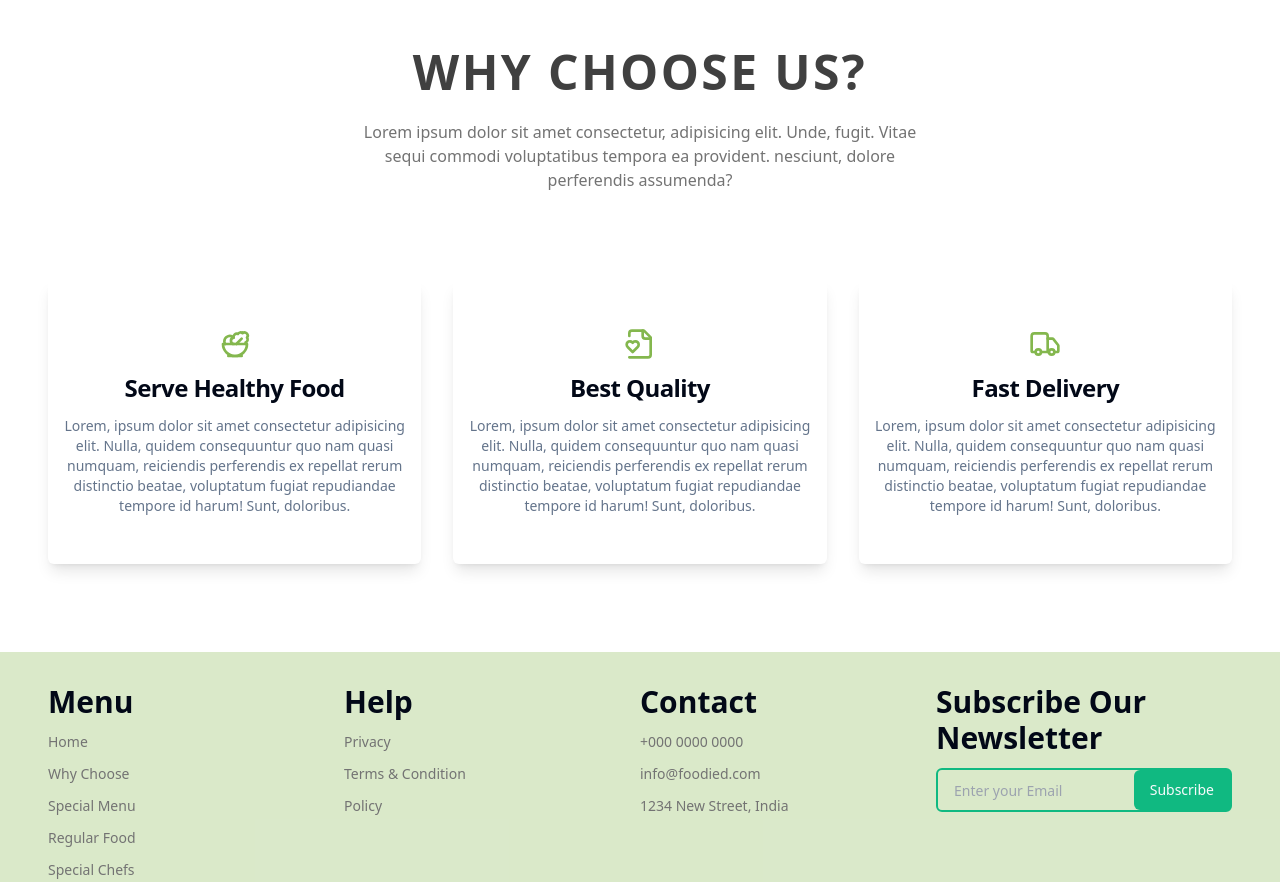
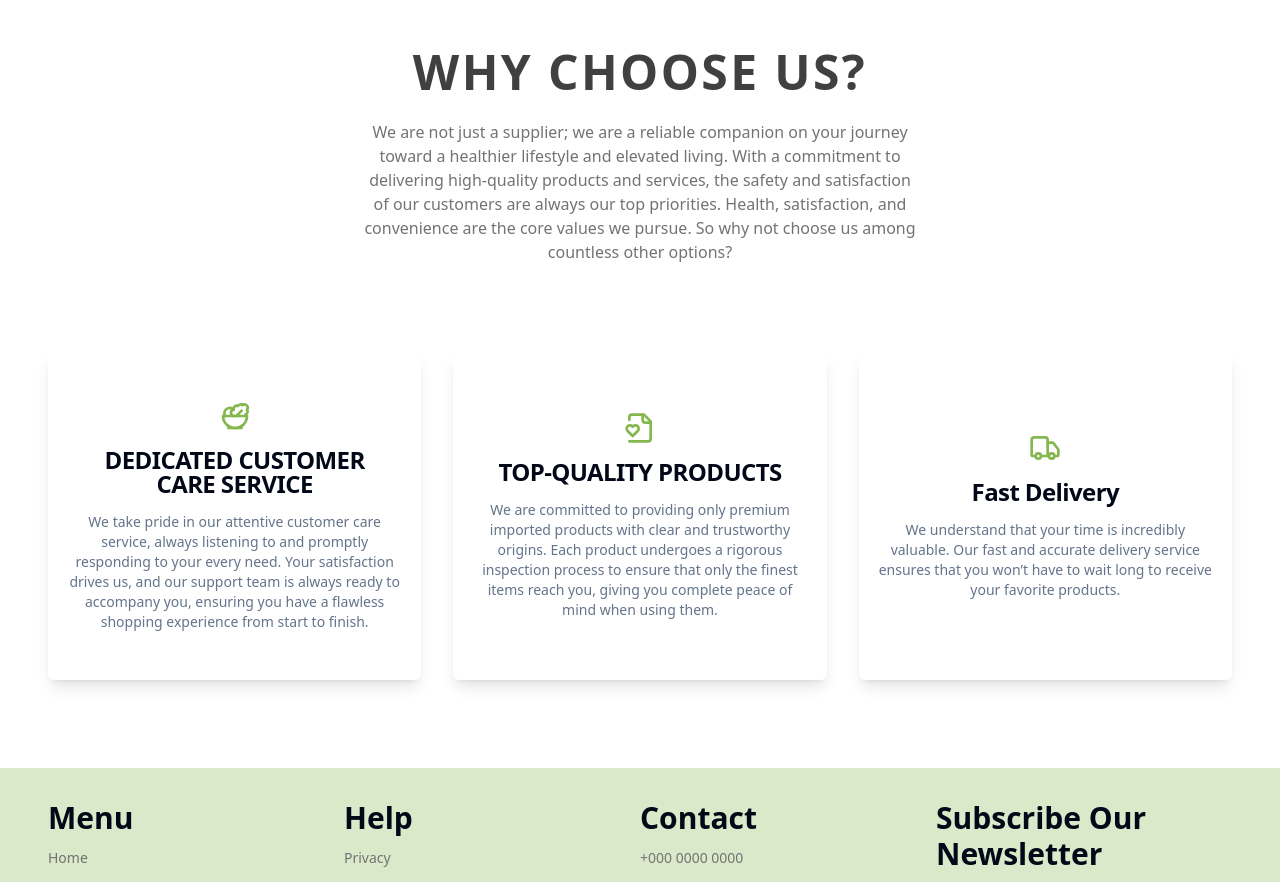
Before and after one commit to akiyamahaa/multi-store-client, a Next.js app: page / in a window 1280 px wide. Shown: the part 960-1842 px from the top of the page. Built offline with nearby package versions, Linux system fonts and the light colour scheme; no server answers.

Commit message:
update UI

```diff
--- a/app/(routes)/page.tsx
+++ b/app/(routes)/page.tsx
@@ -75,39 +75,45 @@ export default async function HomePage() {
             Why choose us?
           </h2>
           <p className="w-full text-center md:w-[560px] text-base text-neutral-500 my-2">
-            Lorem ipsum dolor sit amet consectetur, adipisicing elit. Unde,
-            fugit. Vitae sequi commodi voluptatibus tempora ea provident.
-            nesciunt, dolore perferendis assumenda?
+            We are not just a supplier; we are a reliable companion on your
+            journey toward a healthier lifestyle and elevated living. With a
+            commitment to delivering high-quality products and services, the
+            safety and satisfaction of our customers are always our top
+            priorities. Health, satisfaction, and convenience are the core
+            values we pursue. So why not choose us among countless other
+            options?
           </p>
           <div className="grid grid-cols-1 md:grid-cols-3 gap-8 w-full my-6 mt-20">
             <Card className="shadow-lg rounded-md border-none p-4 py-12 flex flex-col items-center justify-center gap-4">
               <Salad className="w-8 h-8 text-hero" />
-              <CardTitle>Serve Healthy Food</CardTitle>
+              <CardTitle className="text-center">
+                DEDICATED CUSTOMER <br /> CARE SERVICE
+              </CardTitle>
               <CardDescription className="text-center">
-                Lorem, ipsum dolor sit amet consectetur adipisicing elit. Nulla,
-                quidem consequuntur quo nam quasi numquam, reiciendis
-                perferendis ex repellat rerum distinctio beatae, voluptatum
-                fugiat repudiandae tempore id harum! Sunt, doloribus.
+                We take pride in our attentive customer care service, always
+                listening to and promptly responding to your every need. Your
+                satisfaction drives us, and our support team is always ready to
+                accompany you, ensuring you have a flawless shopping experience
+                from start to finish.
               </CardDescription>
             </Card>
             <Card className="shadow-lg rounded-md border-none p-4 py-12 flex flex-col items-center justify-center gap-4">
               <FileHeart className="w-8 h-8 text-hero" />
-              <CardTitle>Best Quality</CardTitle>
+              <CardTitle>TOP-QUALITY PRODUCTS</CardTitle>
               <CardDescription className="text-center">
-                Lorem, ipsum dolor sit amet consectetur adipisicing elit. Nulla,
-                quidem consequuntur quo nam quasi numquam, reiciendis
-                perferendis ex repellat rerum distinctio beatae, voluptatum
-                fugiat repudiandae tempore id harum! Sunt, doloribus.
+                We are committed to providing only premium imported products
+                with clear and trustworthy origins. Each product undergoes a
+                rigorous inspection process to ensure that only the finest items
+                reach you, giving you complete peace of mind when using them.
               </CardDescription>
             </Card>
             <Card className="shadow-lg rounded-md border-none p-4 py-12 flex flex-col items-center justify-center gap-4">
               <Truck className="w-8 h-8 text-hero" />
               <CardTitle>Fast Delivery</CardTitle>
               <CardDescription className="text-center">
-                Lorem, ipsum dolor sit amet consectetur adipisicing elit. Nulla,
-                quidem consequuntur quo nam quasi numquam, reiciendis
-                perferendis ex repellat rerum distinctio beatae, voluptatum
-                fugiat repudiandae tempore id harum! Sunt, doloribus.
+                We understand that your time is incredibly valuable. Our fast
+                and accurate delivery service ensures that you won’t have to
+                wait long to receive your favorite products.
               </CardDescription>
             </Card>
           </div>
```
